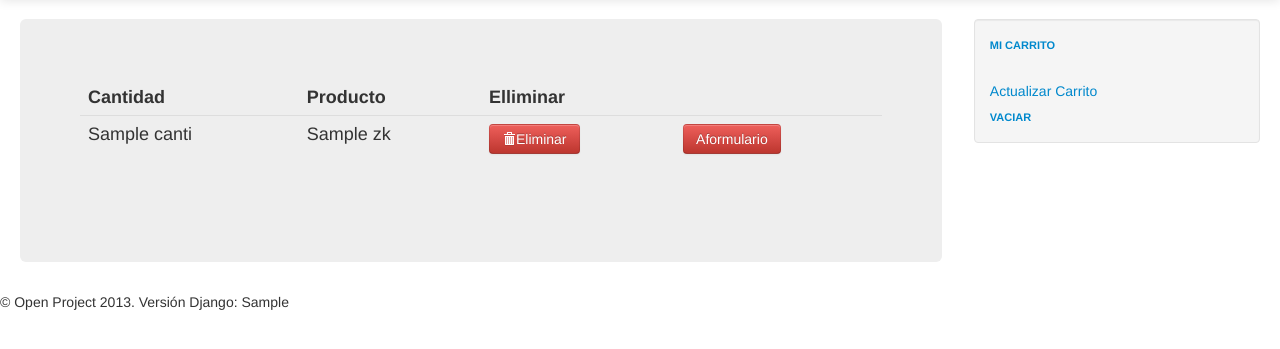
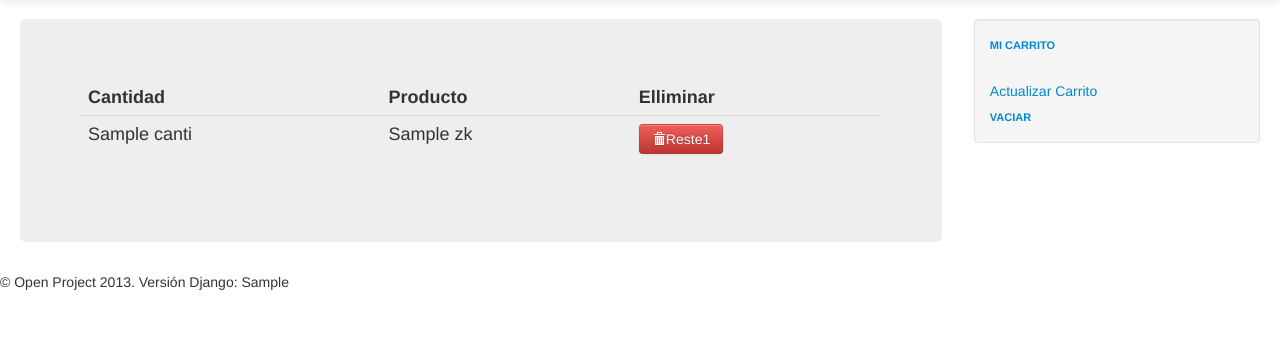
Before and after one commit to Alecsanderdiaz/carro, a Django app: template compras/templates/carro.html in a window 1280 px wide. Shown: the part 41-390 px from the top of the page. Run offline with Django 3.2, Linux system fonts and the light colour scheme; the template is opened without the code that fills it: most values are stand-ins (such as "Sample title", 1, 10 or a date in 2020); parts of the project's set-up code (start-up, migrations or seed data) failed here and were passed over; some libraries are stand-ins or nearby versions.

Commit message:
le quite los botones que  no hacen nada

```diff
--- a/compras/templates/carro.html
+++ b/compras/templates/carro.html
@@ -47,16 +47,16 @@
 
             <td> {{q}} </td>
             <td>{{p.nombre}}</td>
-            <td><a href="#myModal" role="button" class="btn btn-danger delete" data-toggle="modal" id="{{p.id}}" data-name="{{p.nombre}}"><i class="icon-trash icon-white"></i>Eliminar</a></td>
+            <td><a href="#myModal" role="button" class="btn btn-danger delete" data-toggle="modal" id="{{p.id}}" data-name="{{p.nombre}}"><i class="icon-trash icon-white"></i>Reste1</a></td>
 
-            <td>
+<!--             <td>
                 <form method="post" id="frmEliminar">
                     {% csrf_token %}
                     <a href="#" class="delete" id="{{p.id}}" data-name="{{p.nombre}"></a>
                     <input type="hidden" id="modal_idProducto2" name="product_id" value="{{p.id}}">
                     <button type="submit" class="btn btn-danger">Aformulario</button>
                 </form>
-            </td>
+            </td> -->
 
 
 
```
Also changed, not shown: compras/templates/index.html (+4 -4 lines), carro.db.
